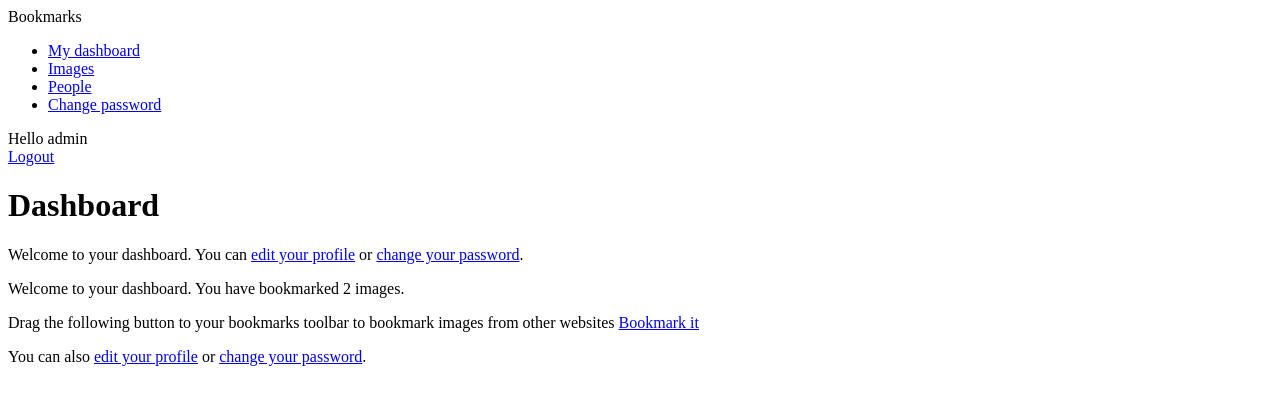
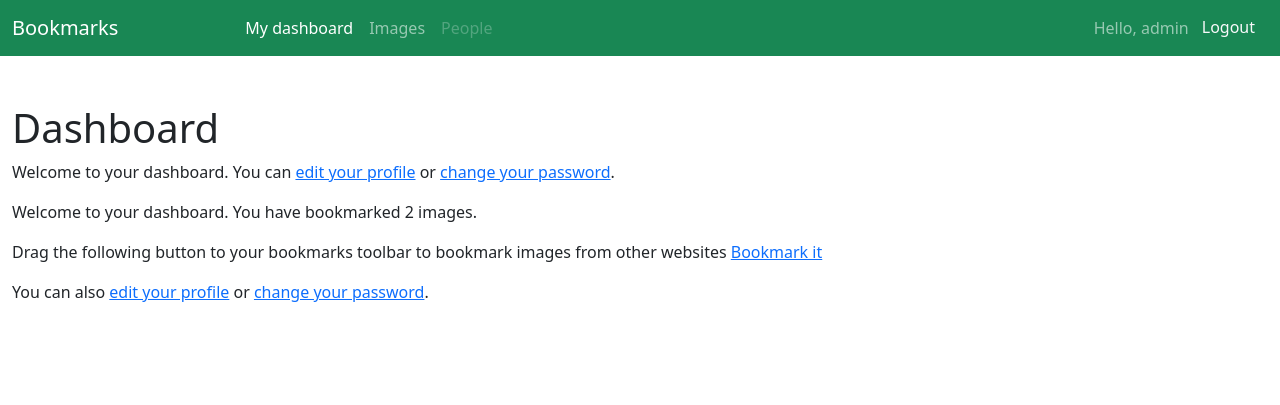
Before and after one commit to alexandr-gnrk/social_network, a Django app: page / in a window 1280 px wide. Shown: the top 405 px of the page. Run offline with Django 3.2, Linux system fonts and the light colour scheme; the first user in the database is signed in; data comes from the database, SQL or seed files in the repository; some libraries are stand-ins or nearby versions.

Commit message:
Added bootstrap to base.html

```diff
--- a/bookmarks/account/templates/base.html
+++ b/bookmarks/account/templates/base.html
@@ -1,39 +1,48 @@
-{% load staticfiles %}
+{% load static %}
 <!DOCTYPE html>
 <html>
 <head>
 	<title>{% block title %}{% endblock %}</title>
 	<link href="{% static 'css/base.css' %}" rel="stylesheet">
+	<link href="https://cdn.jsdelivr.net/npm/bootstrap@5.0.0-beta2/dist/css/bootstrap.min.css" rel="stylesheet" integrity="sha384-BmbxuPwQa2lc/FVzBcNJ7UAyJxM6wuqIj61tLrc4wSX0szH/Ev+nYRRuWlolflfl" crossorigin="anonymous">
 </head>
 
 <body>
-	<div id="header">
-		<span class="logo">Bookmarks</span><br>
+
+	<nav class="navbar navbar-expand-lg navbar-dark bg-success">
+		<div class="container-fluid">
+			<a class="navbar-brand col-md-2" href="#">Bookmarks</a>
+			<button class="navbar-toggler" type="button" data-bs-toggle="collapse"
+					data-bs-target="#navbarSupportedContent" aria-controls="navbarSupportedContent"
+					aria-expanded="false" aria-label="Toggle navigation">
+				<span class="navbar-toggler-icon"></span>
+			</button>
+			<div class="collapse navbar-collapse justify-content-end" id="navbarSupportedContent">
 				{% if user.is_authenticated %}
-			<ul class="menu">
-				<li {% if section == "dashboard" %} class="selected"{% endif %}>
-					<a href="{% url 'dashboard' %}">My dashboard</a>
+				<ul class="navbar-nav me-auto mb-2 mb-lg-0">
+					<li class="nav-item">
+						<a class="nav-link active" aria-current="page" href="{% url 'dashboard' %}">My dashboard</a>
 					</li>
-				<li {% if section == "images" %}class="selected"{% endif %}>
-					<a href="{% url 'images:list' %}">Images</a>
+					<li class="nav-item">
+						<a class="nav-link" href="{% url 'images:list' %}">Images</a>
 					</li>
-				<li {% if section == "people" %}class="selected"{% endif %}>
-					<a href="#">People</a>
-				</li>
-				<li>
-					<a href="{% url 'password_change' %}">Change password</a>
+					<li class="nav-item">
+						<a class="nav-link disabled" href="#" tabindex="-1" aria-disabled="true">People</a>
 					</li>
 				</ul>
 				{% endif %}
-		<span class="user">
-			{% if request.user.is_authenticated %}
-				Hello {{ request.user }}<br>
-				<a href="{% url "logout" %}">Logout</a>
+				<div class="nav justify-content-end">
+					{% if user.is_authenticated %}
+						<span class="navbar-text">Hello, {{ user.username }}</span>
+						<a class="btn text-light" href="{% url 'logout' %}">Logout</a>
 					{% else %}
-				<a href="{% url "login" %}">Log-in</a>
+						<span class="navbar-text">You are not logged in</span>
+						<a class="btn text-light" href="{% url 'login' %}">Login</a>
 					{% endif %}
-		</span>
 				</div>
+			</div>
+		</div>
+	</nav>
 
 	{% if messages %}
 		<ul class="messages">
@@ -46,9 +55,10 @@
 		</ul>
 	{% endif %}
 
-	<div id="content">
+	<div class="container-fluid mt-5">
 		{% block content %}{% endblock %}
 	</div>
+
 
   <script src="https://ajax.googleapis.com/ajax/libs/jquery/3.3.1/jquery.min.js"></script>
   <script src="https://cdn.jsdelivr.net/npm/js-cookie@2/src/js.cookie.min.js"></script>
```
Also changed, not shown: other parts of bookmarks/account/templates/base.html (+4 -0 lines), bookmarks/db.sqlite3, 1 other file. Lines whose indentation alone changed are shown as unchanged.
